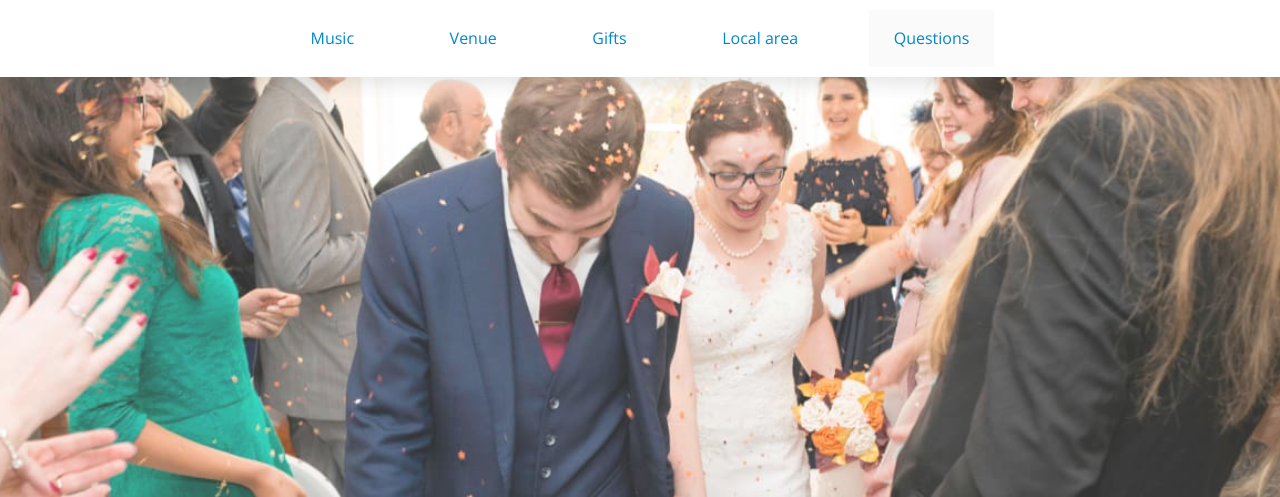
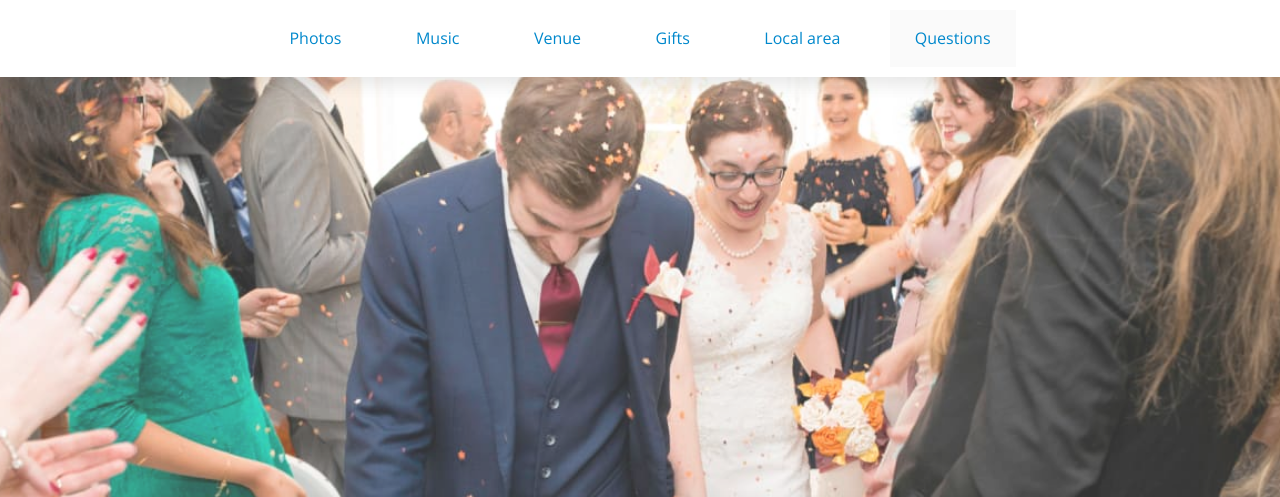
Before and after one commit to danielgittings/wedding, a website: page src/index.html in a window 1280 px wide. Shown: the top 497 px of the page. Drawn offline with nearby package versions, Linux system fonts and the light colour scheme; files that its build step writes are made by us from their sources.

Commit message:
Update nav with photos link

```diff
--- a/src/index.html
+++ b/src/index.html
@@ -24,6 +24,7 @@
     <header>
       <nav id="main-nav" class="main-nav">
         <ul>
+          <li><a data-target="#photos" href="#music">Photos</a></li>
           <li><a data-target="#music" href="#music">Music</a></li>
           <li><a data-target="#venue" href="#venue">Venue</a></li>
           <li><a data-target="#gifts" href="#gifts">Gifts</a></li>
@@ -51,7 +52,7 @@
       </div>
     </header>
 
-    <section id="music" class="section--light-gray" tabindex="0">
+    <section id="photos" class="section--light-gray" tabindex="0">
       <div class="container container--reverse d-flex">
         <div class="col-image">
           <img
```
